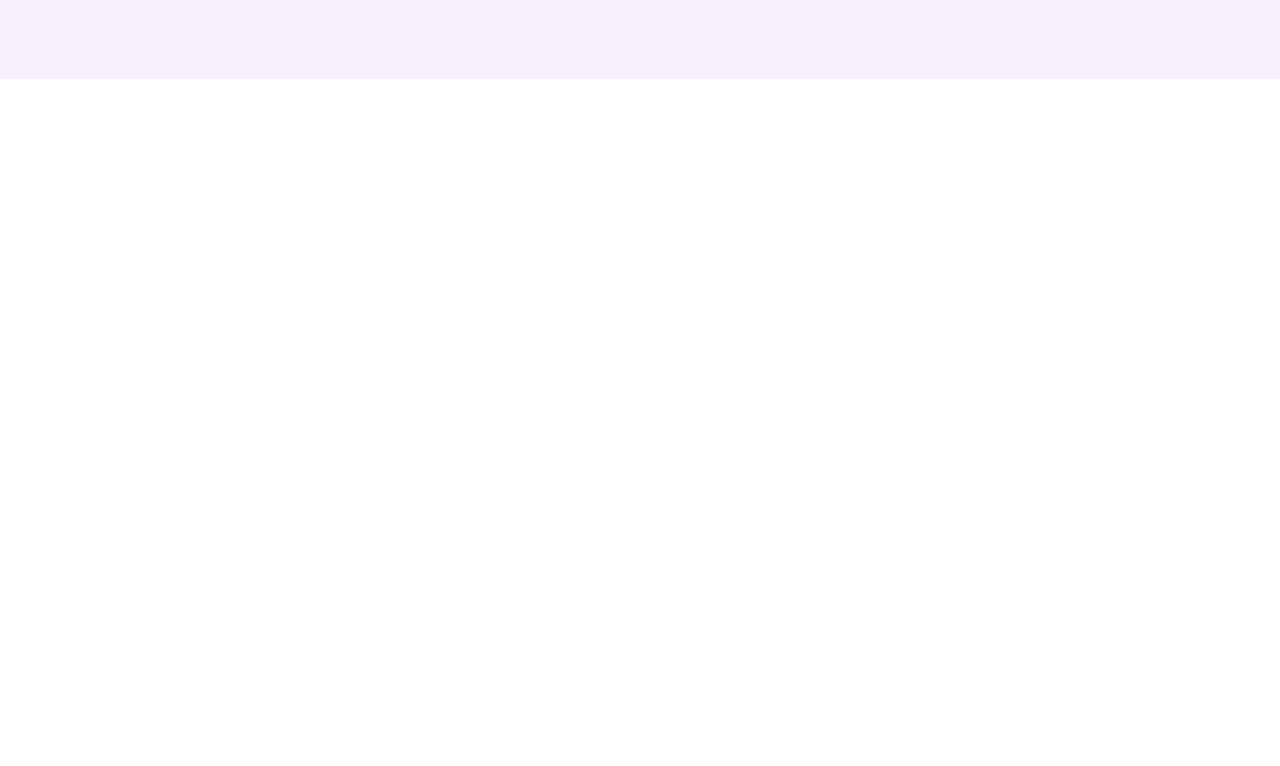
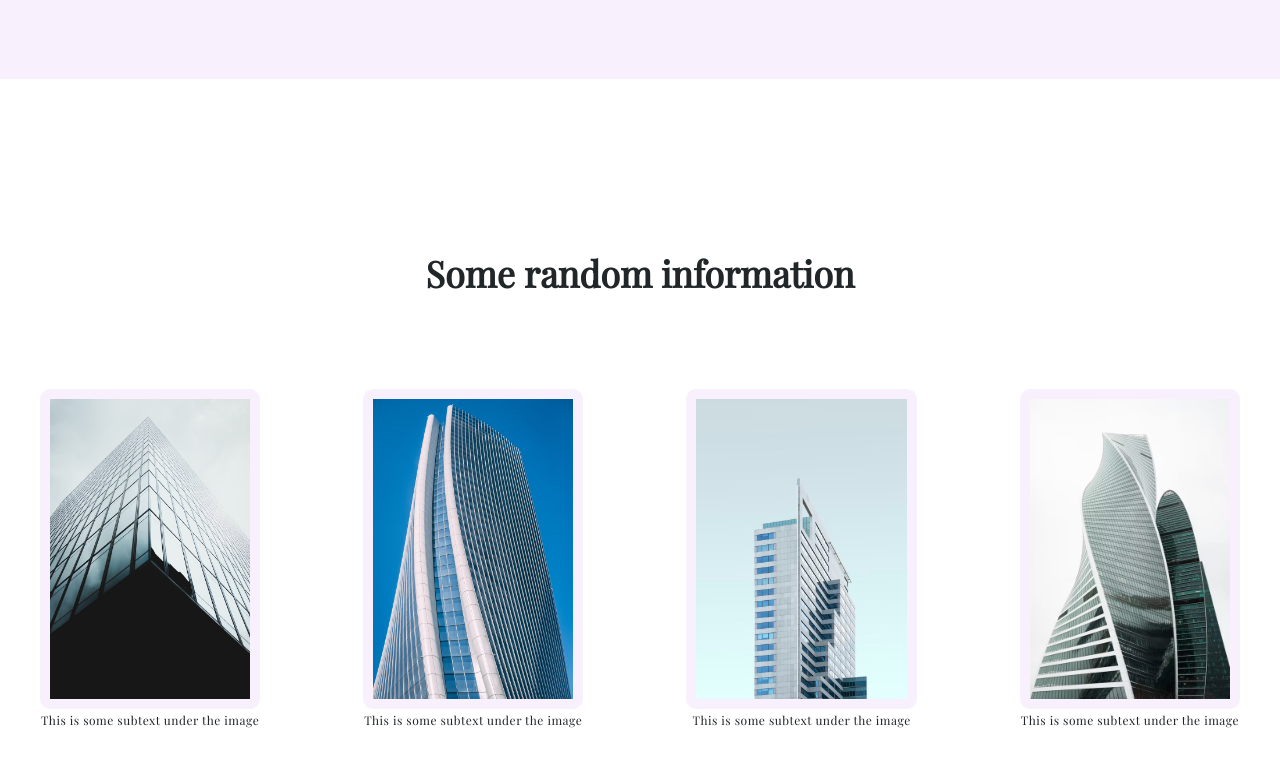
Before and after one commit to dakson99/Odin_landing_page-main, a plain HTML site: page index.html in a window 1280 px wide. Shown: the part 721-1487 px from the top of the page. Before the commit the page ends 970 px from the top, so only its background shows below. Drawn offline with nearby package versions, Linux system fonts and the light colour scheme.

Commit message:
Create random section

```diff
--- a/index.html
+++ b/index.html
@@ -56,5 +56,45 @@
         </div>
       </div>
     </section>
+
+    <section class="section section__random">
+      <div class="container container__random">
+        <h2 class="heading__secundary">Some random information</h2>
+        <div class="building__photos__div">
+          <figure class="figure fiture1">
+            <img
+              class="building building1"
+              src="image/building1.avif"
+              alt="Modern building with black glass"
+            />
+            <p class="figure__text">This is some subtext under the image</p>
+          </figure>
+          <figure class="figure figure2">
+            <img
+              class="building building1"
+              src="image/building2.avif"
+              alt="Modern building"
+            />
+            <p class="figure__text">This is some subtext under the image</p>
+          </figure>
+          <figure class="figure figure3">
+            <img
+              class="building building3"
+              src="image/building3.avif"
+              alt="Modern building"
+            />
+            <p class="figure__text">This is some subtext under the image</p>
+          </figure>
+          <figure class="figure figure4">
+            <img
+              class="building building4"
+              src="image/building4.avif"
+              alt="Modern building"
+            />
+            <p class="figure__text">This is some subtext under the image</p>
+          </figure>
+        </div>
+      </div>
+    </section>
   </body>
 </html>
--- a/style.css
+++ b/style.css
@@ -159,3 +159,40 @@ html {
 .btn--hero:active {
   background-color: #d6336c;
 }
+
+/* Section building photos */
+
+.building__photos__div {
+  display: flex;
+  gap: 3.2rem;
+  justify-content: space-between;
+  align-items: center;
+}
+
+.building {
+  max-width: 30rem;
+  height: 30rem;
+  border: 10px solid #f8f0fc;
+  border-radius: 10px;
+  transition: all 0.5s;
+}
+
+.building:hover {
+  transform: scale(1.2);
+}
+
+.heading__secundary {
+  text-align: center;
+  font-size: 3.6rem;
+  margin-bottom: 9.2rem;
+  font-weight: 600;
+  color: #212629;
+}
+
+.figure__text {
+  text-align: center;
+  font-size: 1.2rem;
+  margin-bottom: 1.2rem;
+  letter-spacing: 0.5px;
+  color: #212529;
+}
```
